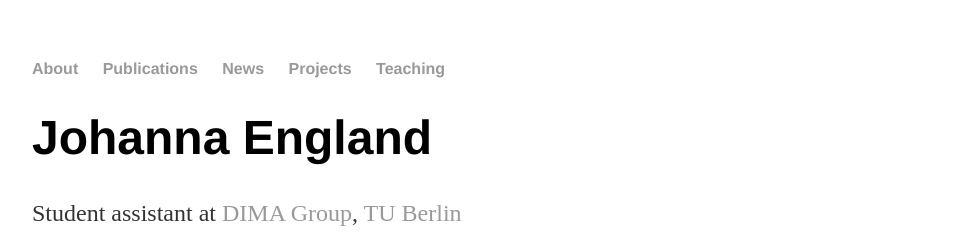
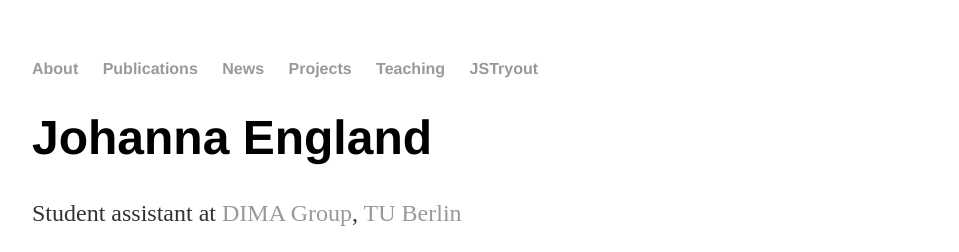
Before and after one commit to johannaengland/johannaengland.github.io, a Jekyll site: the page built from index.md, in a window 1280 px wide. Shown: the top 252 px of the page, without its empty margins (160-1119 px from the left). Built offline with Jekyll 4.4.1, drawn with Linux system fonts in a browser that asks for light colours.

Commit message:
Update default.html

```diff
--- a/_layouts/default.html
+++ b/_layouts/default.html
@@ -13,6 +13,7 @@
         <li><a href="/news">News</a></li>
         <li><a href="/projects">Projects</a></li>
         <li><a href="/teaching">Teaching</a></li>
+        <li><a href="/_projects/jstryout">JSTryout</a></li>
     </ul>
 </nav>
 <div class="container">
```
